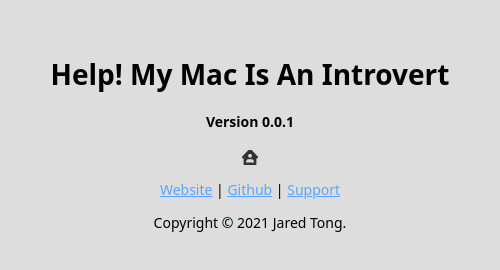
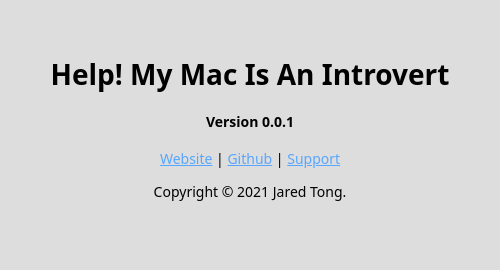
Before and after one commit to tongrhj/help-my-mac-is-an-introvert, an Electron app: page about.html in a window 500 px wide. Drawn offline with Linux system fonts and the light colour scheme.

Commit message:
Remove logo from about page

```diff
--- a/about.html
+++ b/about.html
@@ -10,9 +10,6 @@
     <div class="centered">
       <h1>Help! My Mac Is An Introvert</h1>
       <h4>Version 0.0.1</h4>
-      <div class="centered">
-        <img src="./assets/introvert.svg" height="17" width="16" />
-      </div>
       <p>
         <a href="https://www.jaredtong.com" target="_blank">Website</a>
         <span class="divider">|</span>
```
Also changed, not shown: assets/introvert@2x.png (deleted).
